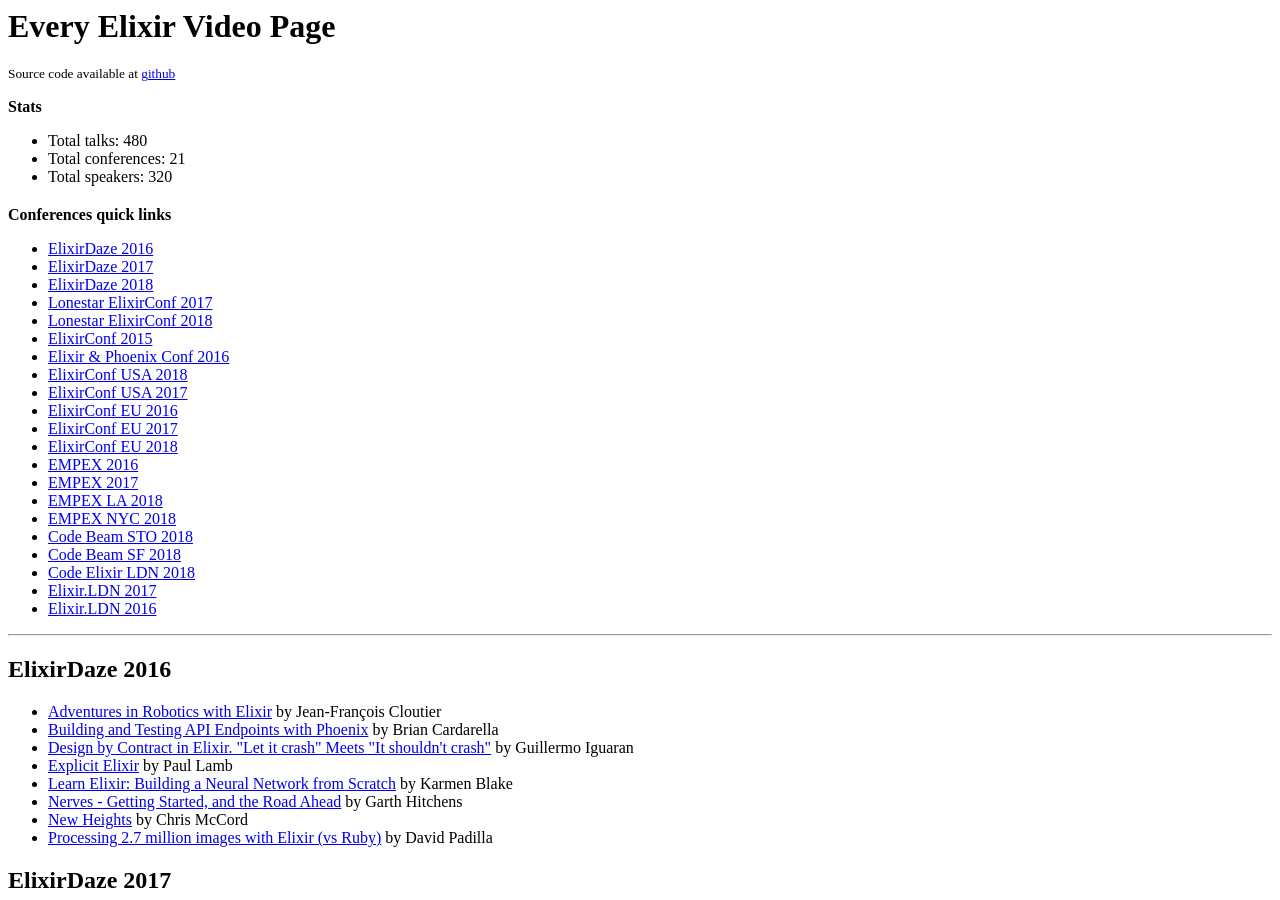
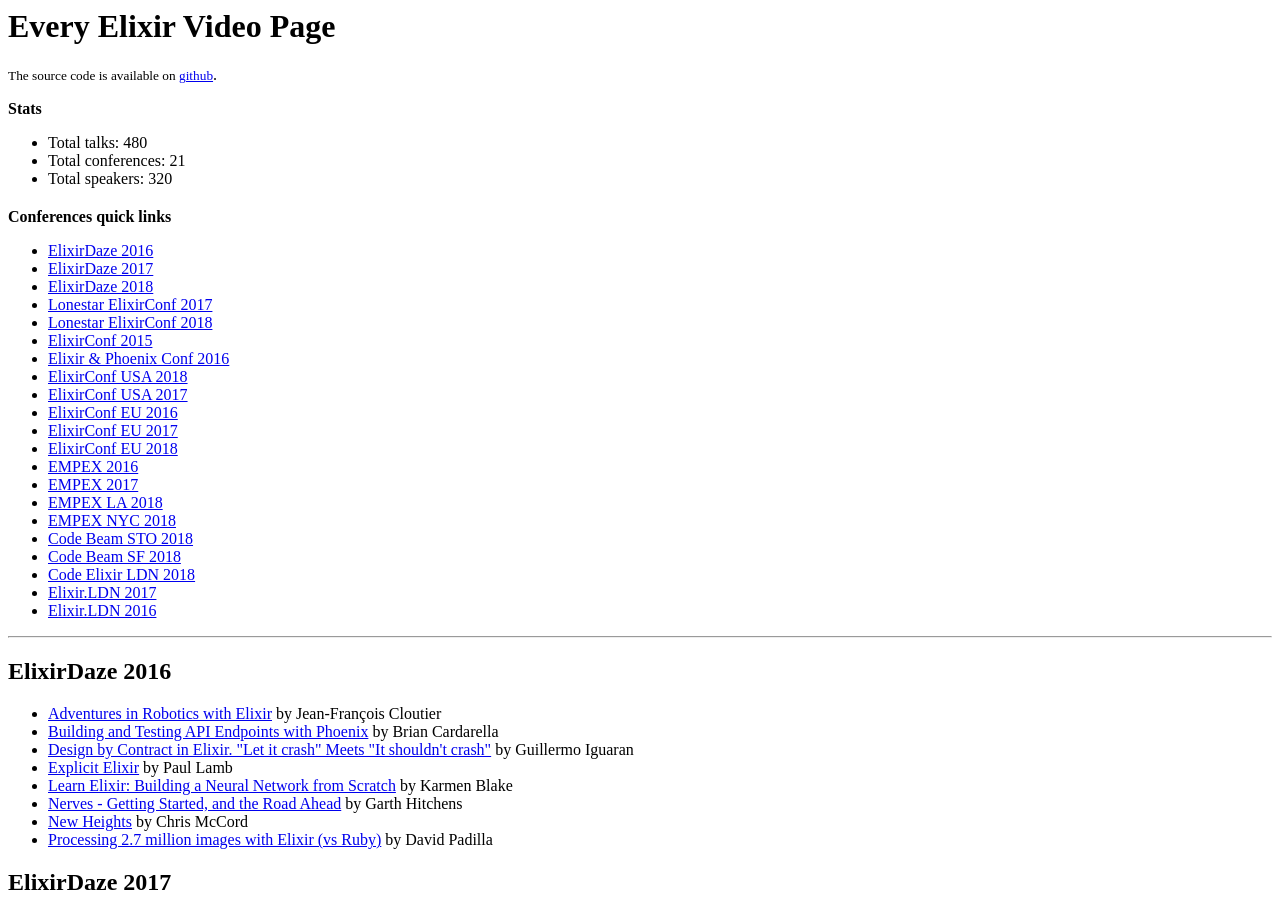
Before and after one commit to gmile/everyelixirvideo.page, a Jekyll site: the page built from index.html, in a window 1280 px wide and 900 px high. Built offline with Jekyll 4.4.1, drawn with Linux system fonts in a browser that asks for light colours.

Commit message:
Update source code msg

```diff
--- a/_layouts/home.html
+++ b/_layouts/home.html
@@ -20,7 +20,7 @@
 
   <body>
     <h1>Every Elixir Video Page</h1>
-    <p><small>Source code available at <a href="https://github.com/gmile/everyelixirvideo.page">github</a></small></p>
+    <p><small>The source code is available on <a href="https://github.com/gmile/everyelixirvideo.page">github</a></small>.</p>
     {{ content }}
   </body>
 </html>
```
